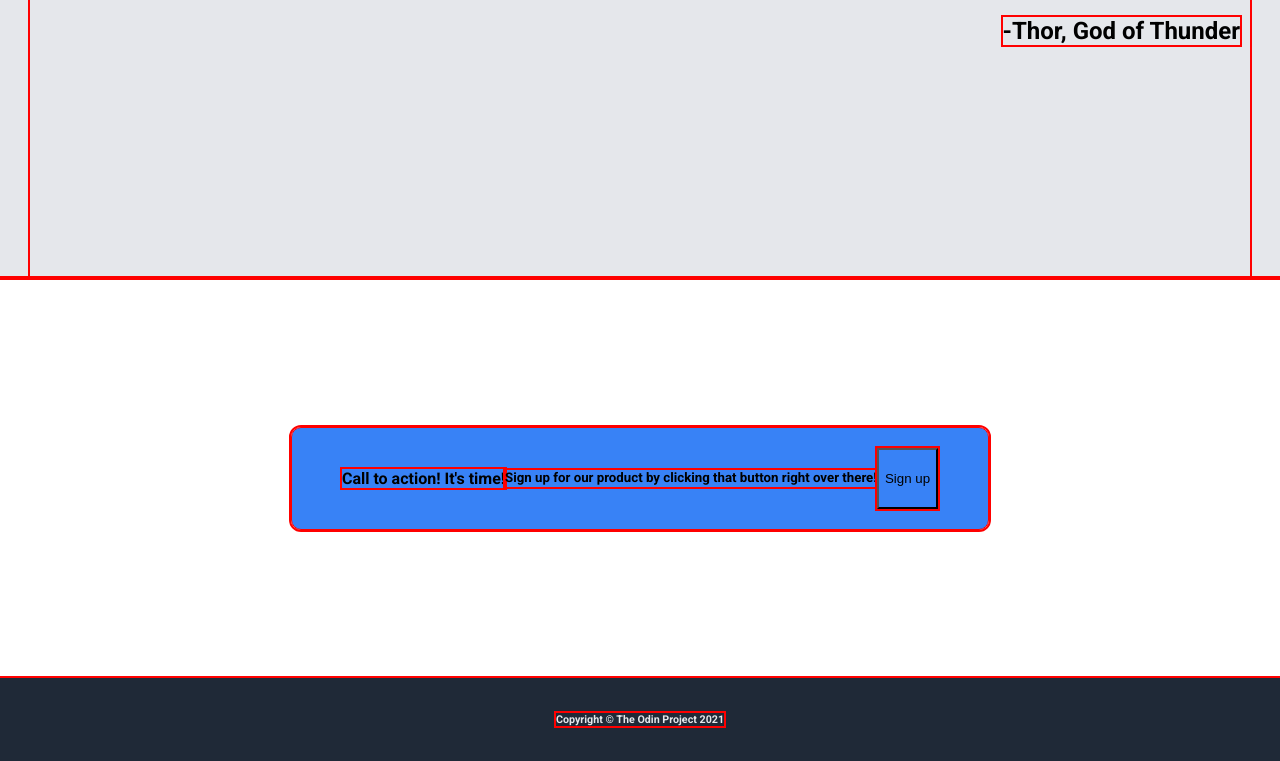
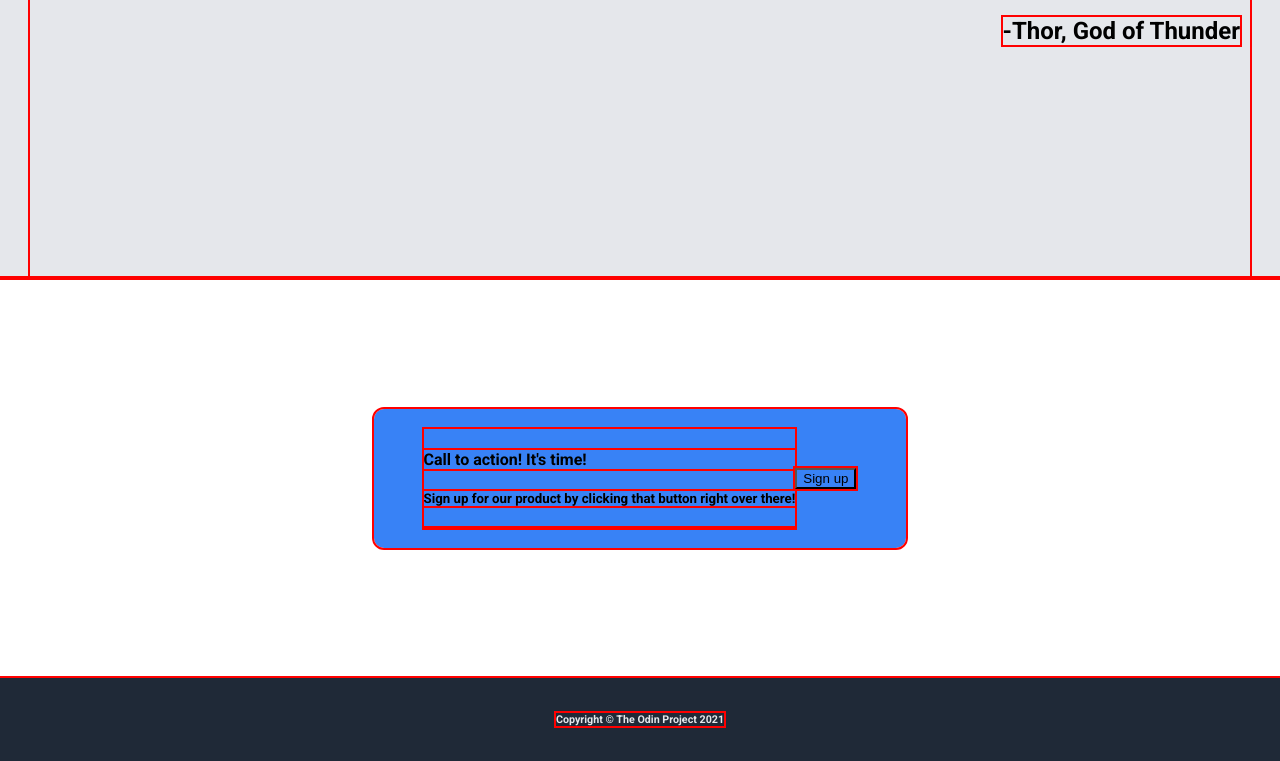
Before and after one commit to nakkipannu/Landing-page, a plain HTML site: page index.html in a window 1280 px wide. Shown: the part 1568-2329 px from the top of the page. Drawn offline with Linux system fonts and the light colour scheme.

Commit message:
dont know what to commit

```diff
--- a/index.html
+++ b/index.html
@@ -55,13 +55,17 @@
         </div>
     </div>
 
-    <div class="cta">
-        <div class="ctacontent">
-            <h4>Call to action! It's time!</h4>
-            <h5>Sign up for our product by clicking that button right over there!</h5>
-            <button>Sign up</button>
+        <div class="cta">
+            <div class="ctachild">
+                <div class="ctatext">
+                    <h4>Call to action! It's time!</h4>
+                    <h5>Sign up for our product by clicking that button right over there!<h5>
+                </div>
+                <div class="ctabutton">
+                    <button>Sign up</button>
+                    </div>
+            </div>
         </div>
-    </div>
 
     <div class="container">
         <div class="footer">
--- a/styles.css
+++ b/styles.css
@@ -133,20 +133,24 @@ ul {
     align-self: flex-end;
 }
 
+
 .cta {
     display: flex;
-    height: 400px;
     justify-content: center;
     align-items: center;
+    height: 400px;
 }
 
-.ctacontent {
+.ctachild {
     display: flex;
-    border: 1px solid red;
+    align-items: center;
     background-color: #3882F6;
     border-radius: 10px;
     padding: 20px 50px 20px 50px;
 }
+
+
+
 
 
 button {
```
